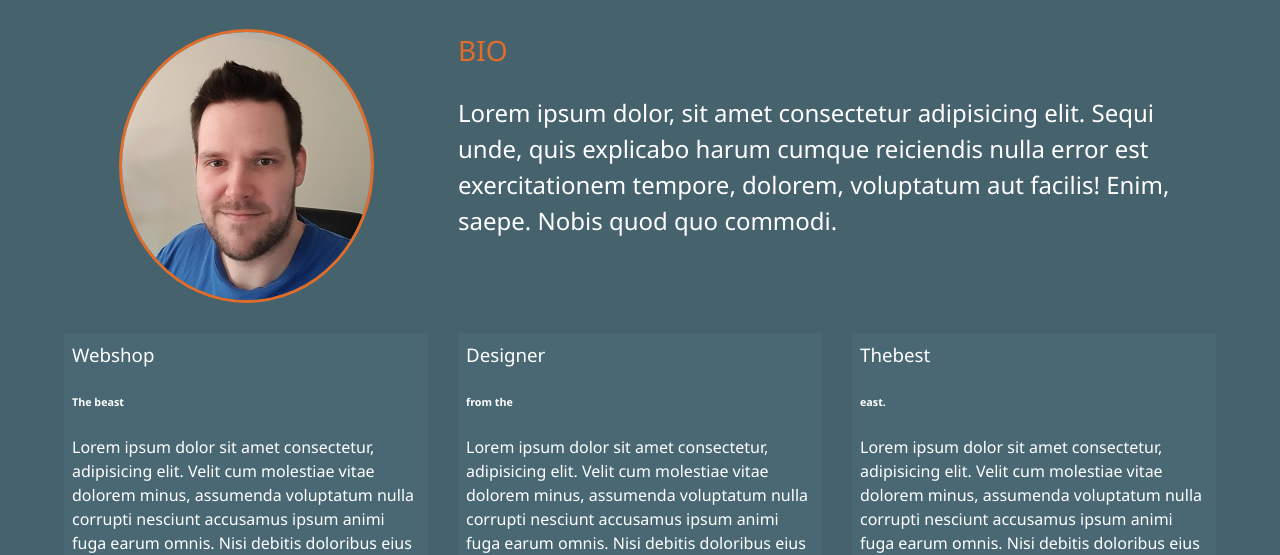
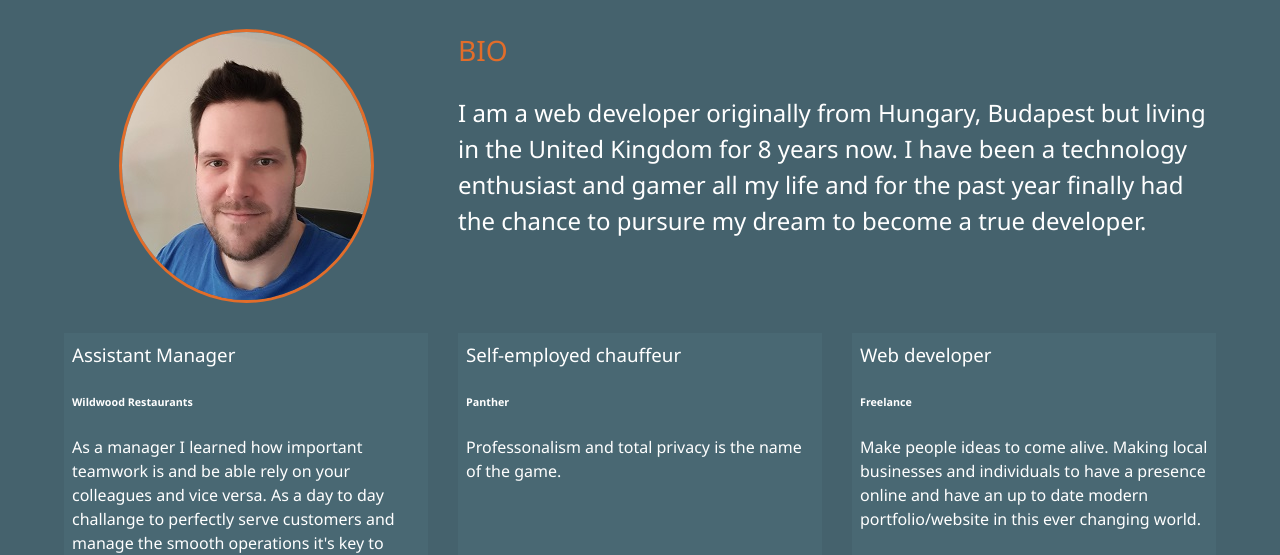
Before and after one commit to androgitai/myportfolio, a website: page dist/about.html in a window 1280 px wide. Shown: the part 253-808 px from the top of the page. Drawn offline with Linux system fonts and the light colour scheme.

Commit message:
Last verion

```diff
--- a/dist/about.html
+++ b/dist/about.html
@@ -55,22 +55,22 @@
         <img src="img/portrait.jpg" alt="Andras Kelemen" class="bio-image">
         <div class="bio">
            <h3 class="text-secondary">BIO</h3>
-           <p>Lorem ipsum dolor, sit amet consectetur adipisicing elit. Sequi unde, quis explicabo harum cumque reiciendis nulla error est exercitationem tempore, dolorem, voluptatum aut facilis! Enim, saepe. Nobis quod quo commodi.</p>
+           <p>I am a web developer originally from Hungary, Budapest but living in the United Kingdom for 8 years now. I have been a technology enthusiast and gamer all my life and for the past year finally had the chance to pursure my dream to become a true developer.</p>
         </div>
         <div class="job job-1">
-           <h3>Webshop</h3>
-           <h6>The beast</h6>
-           <p>Lorem ipsum dolor sit amet consectetur, adipisicing elit. Velit cum molestiae vitae dolorem minus, assumenda voluptatum nulla corrupti nesciunt accusamus ipsum animi fuga earum omnis. Nisi debitis doloribus eius totam.</p>
+           <h3>Assistant Manager</h3>
+           <h6>Wildwood Restaurants</h6>
+           <p>As a manager I learned how important teamwork is and be able rely on your colleagues and vice versa. As a day to day challange to perfectly serve customers and manage the smooth operations it's key to have focus specially under pressure and the willingness to progress further and further.  </p>
         </div>
         <div class="job job-2">
-           <h3>Designer</h3>
-           <h6>from the</h6>
-           <p>Lorem ipsum dolor sit amet consectetur, adipisicing elit. Velit cum molestiae vitae dolorem minus, assumenda voluptatum nulla corrupti nesciunt accusamus ipsum animi fuga earum omnis. Nisi debitis doloribus eius totam.</p>
+           <h3>Self-employed chauffeur</h3>
+           <h6>Panther</h6>
+           <p>Professonalism and total privacy is the name of the game.</p>
         </div>
         <div class="job job-3">
-           <h3>Thebest</h3>
-           <h6>east.</h6>
-           <p>Lorem ipsum dolor sit amet consectetur, adipisicing elit. Velit cum molestiae vitae dolorem minus, assumenda voluptatum nulla corrupti nesciunt accusamus ipsum animi fuga earum omnis. Nisi debitis doloribus eius totam.</p>
+           <h3>Web developer</h3>
+           <h6>Freelance</h6>
+           <p>Make people ideas to come alive. Making local businesses and individuals to have a presence online and have an up to date modern portfolio/website in this ever changing world.</p>
         </div>
       </div>
    </main>
--- a/package.json
+++ b/package.json
@@ -3,12 +3,15 @@
   "version": "1.0.0",
   "description": "Responsive portfolio website",
   "main": "index.js",
+  "homepage": "https://androgitai.github.io/myportfolio",
   "scripts": {
-    "sass": "node-sass -w scss/ -o dist/css/ --recursive"
+    "sass": "node-sass -w scss/ -o dist/css/ --recursive",
+    "deploy": "gh-pages -d dist"
   },
   "author": "Andras Kelemen",
   "license": "MIT",
   "dependencies": {
+    "gh-pages": "^3.1.0",
     "node-sass": "^5.0.0"
   }
 }
```
Also changed, not shown: dist/work.html (+1 -1 lines), 2 other files.
